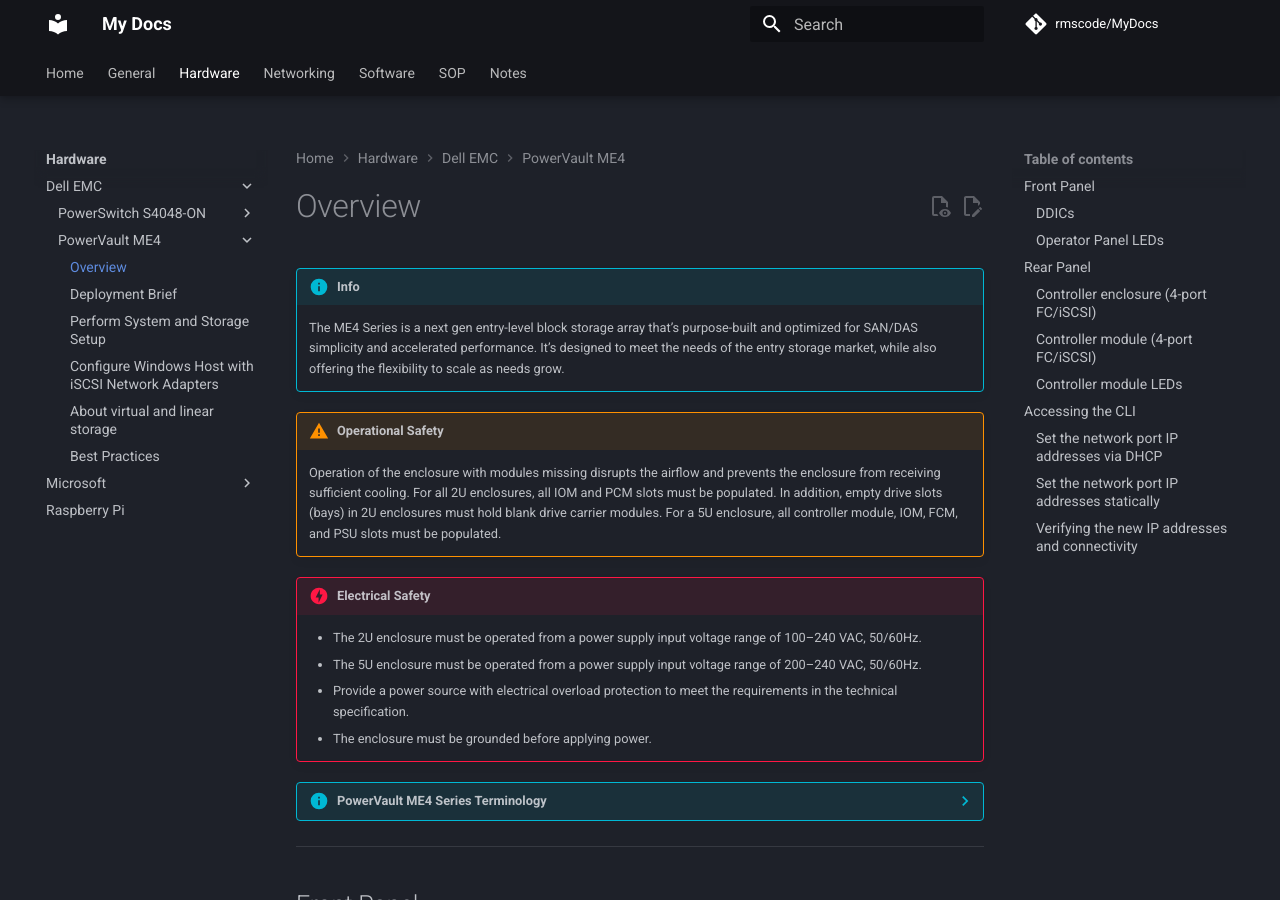
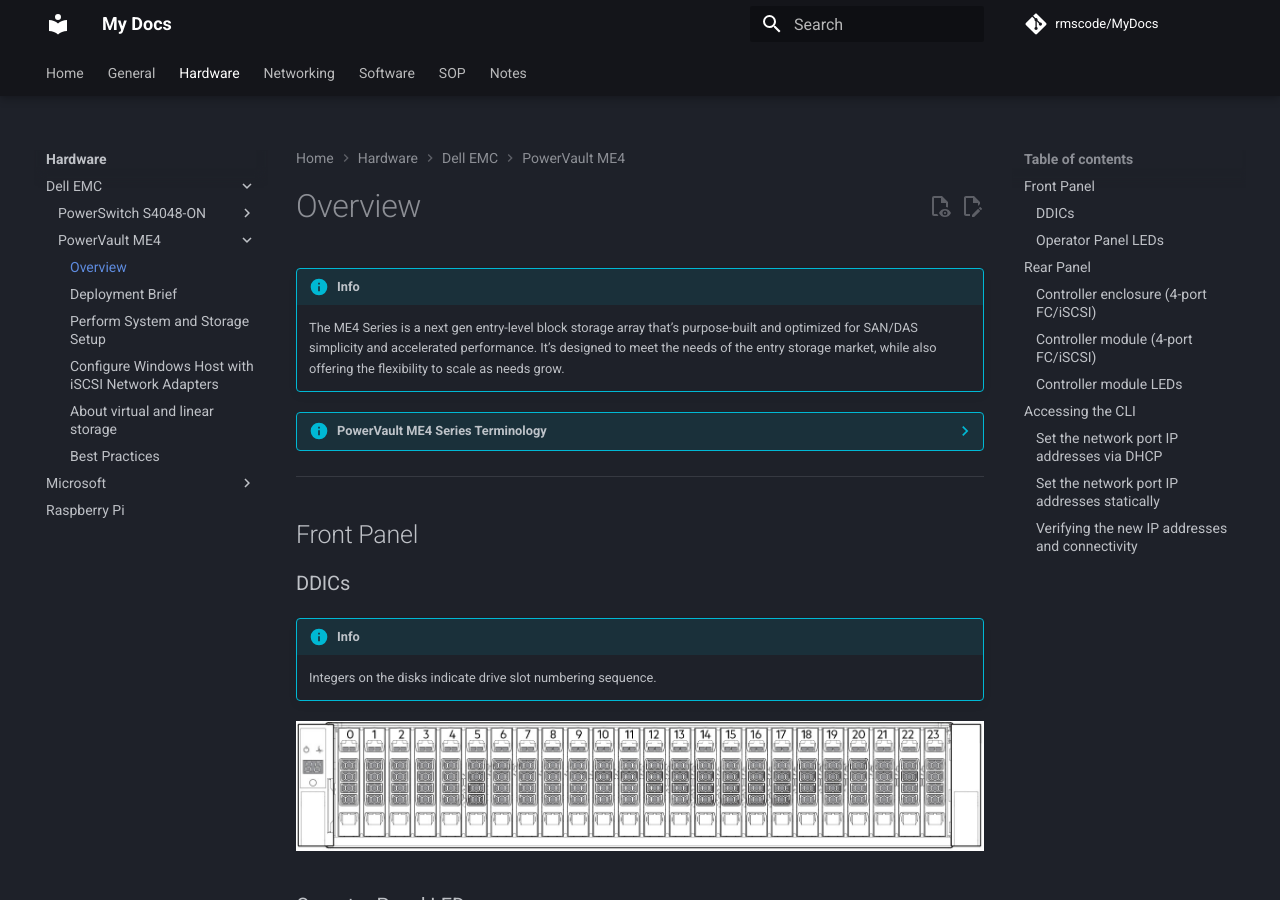
Before and after one commit to rmscode/binary-garden, an MkDocs documentation site: the page built from docs/hardware/dell-emc/powervault-me4/me4-overview.md, in a window 1280 px wide and 900 px high. Built offline with MkDocs 1.6.1 and Material for MkDocs 9.7.7, drawn with Linux system fonts in a browser that asks for light colours; comment, search, counter and statistics services are not loaded.

Commit message:
Update me4-overview.md

```diff
--- a/docs/hardware/dell-emc/powervault-me4/me4-overview.md
+++ b/docs/hardware/dell-emc/powervault-me4/me4-overview.md
@@ -3,17 +3,6 @@
 !!! info
 
     The ME4 Series is a next gen entry-level block storage array that’s purpose-built and optimized for SAN/DAS simplicity and accelerated performance. It’s designed to meet the needs of the entry storage market, while also offering the flexibility to scale as needs grow.
-
-!!! Warning "Operational Safety"
-
-    Operation of the enclosure with modules missing disrupts the airflow and prevents the enclosure from receiving sufficient cooling. For all 2U enclosures, all IOM and PCM slots must be populated. In addition, empty drive slots (bays) in 2U enclosures must hold blank drive carrier modules. For a 5U enclosure, all controller module, IOM, FCM, and PSU slots must be populated.
-
-!!! Danger "Electrical Safety"
-
-    - The 2U enclosure must be operated from a power supply input voltage range of 100–240 VAC, 50/60Hz.
-    - The 5U enclosure must be operated from a power supply input voltage range of 200–240 VAC, 50/60Hz.
-    - Provide a power source with electrical overload protection to meet the requirements in the technical specification.
-    - The enclosure must be grounded before applying power.
 
 ??? info "PowerVault ME4 Series Terminology"
 
```
